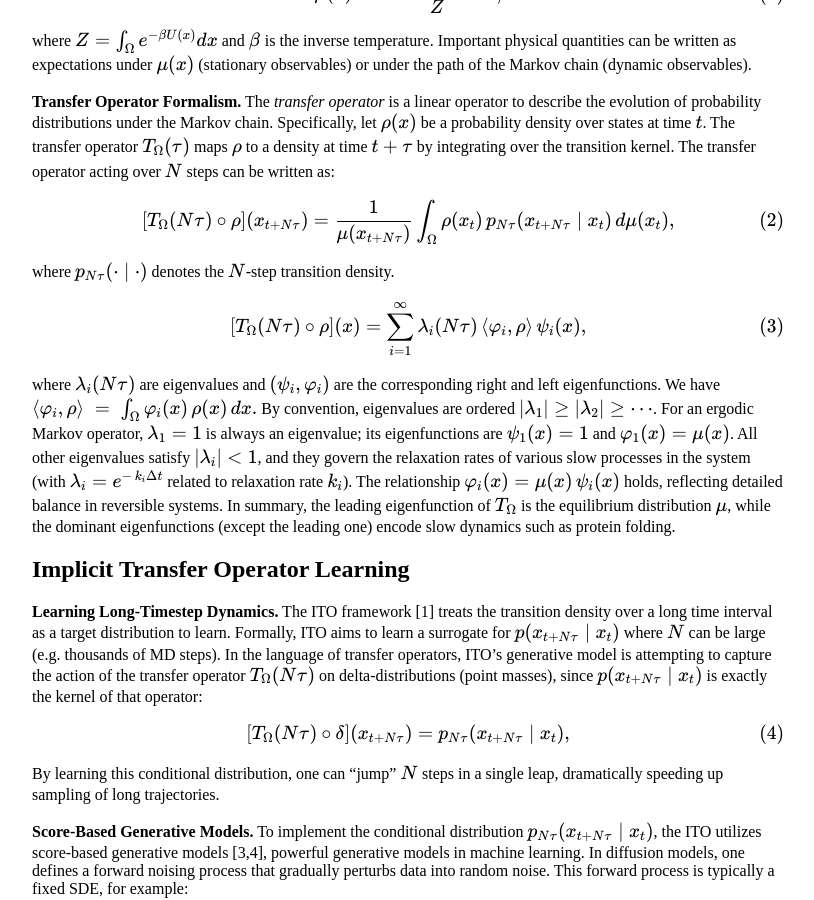
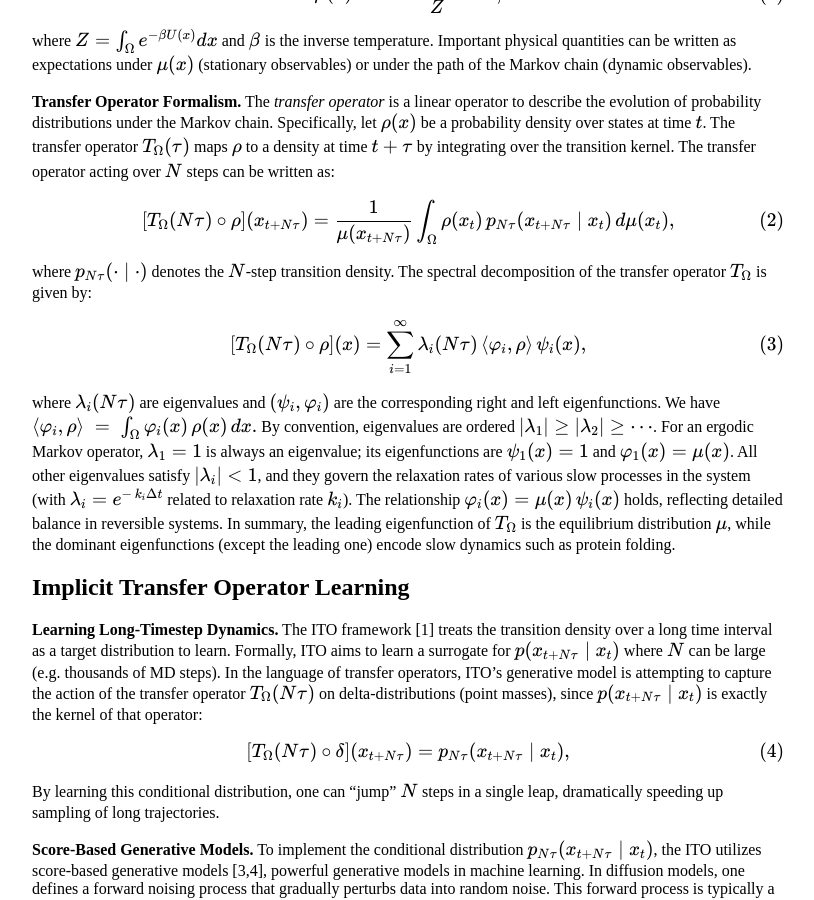
Before and after one commit to kiyoung98/ai810_blog_post, a Jekyll site: the page built from 20258104.md, in a window 1280 px wide and 900 px high, scrolled down 963 px. Shown: the whole window, without its empty margins (232-1046 px from the left). Built offline with Jekyll 4.4.1, drawn with Linux system fonts in a browser that asks for light colours.

Commit message:
Update 20258104.md

```diff
--- a/20258104.md
+++ b/20258104.md
@@ -28,7 +28,7 @@ $$
   \tag{2}
 $$
 
-where $p_{N\tau}(\cdot\mid\cdot)$ denotes the $N$-step transition density.
+where $p_{N\tau}(\cdot\mid\cdot)$ denotes the $N$-step transition density. The spectral decomposition of the transfer operator $T_\Omega$ is given by:
 
 $$
 [T_\Omega(N\tau)\circ \rho](x)
```
